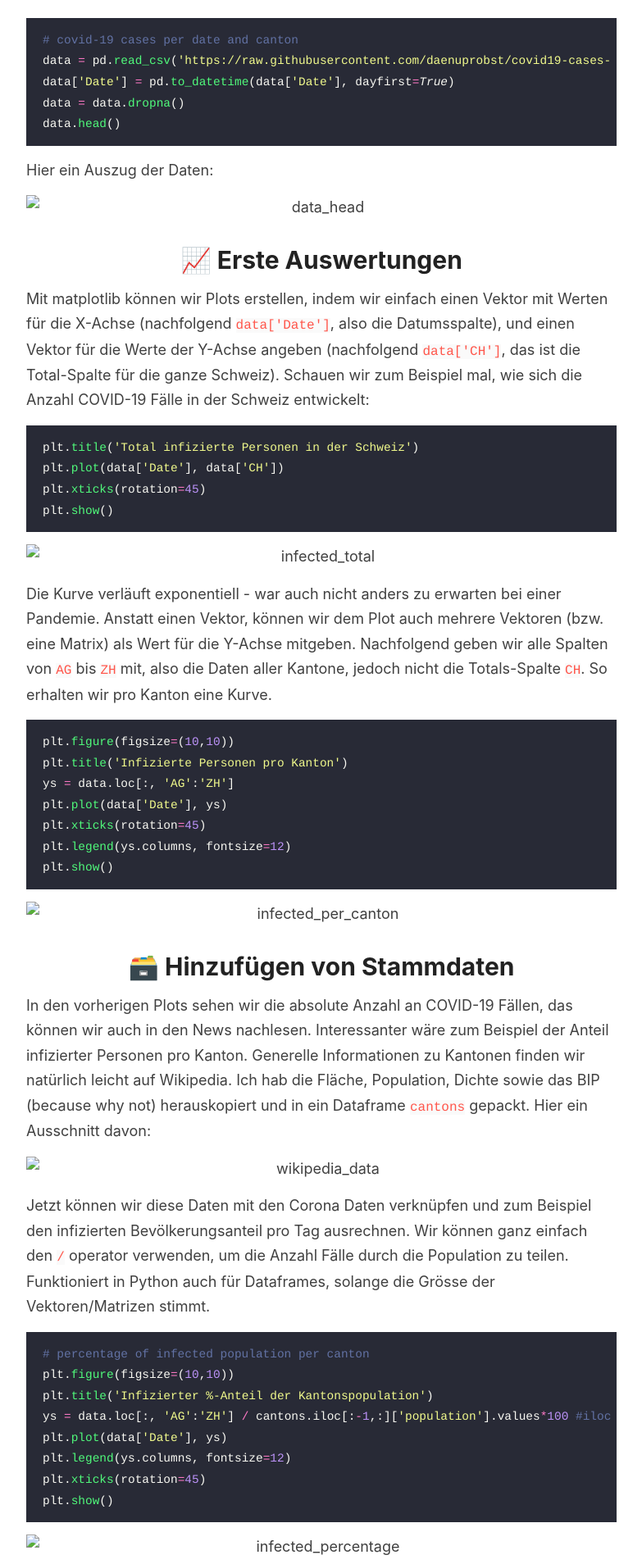
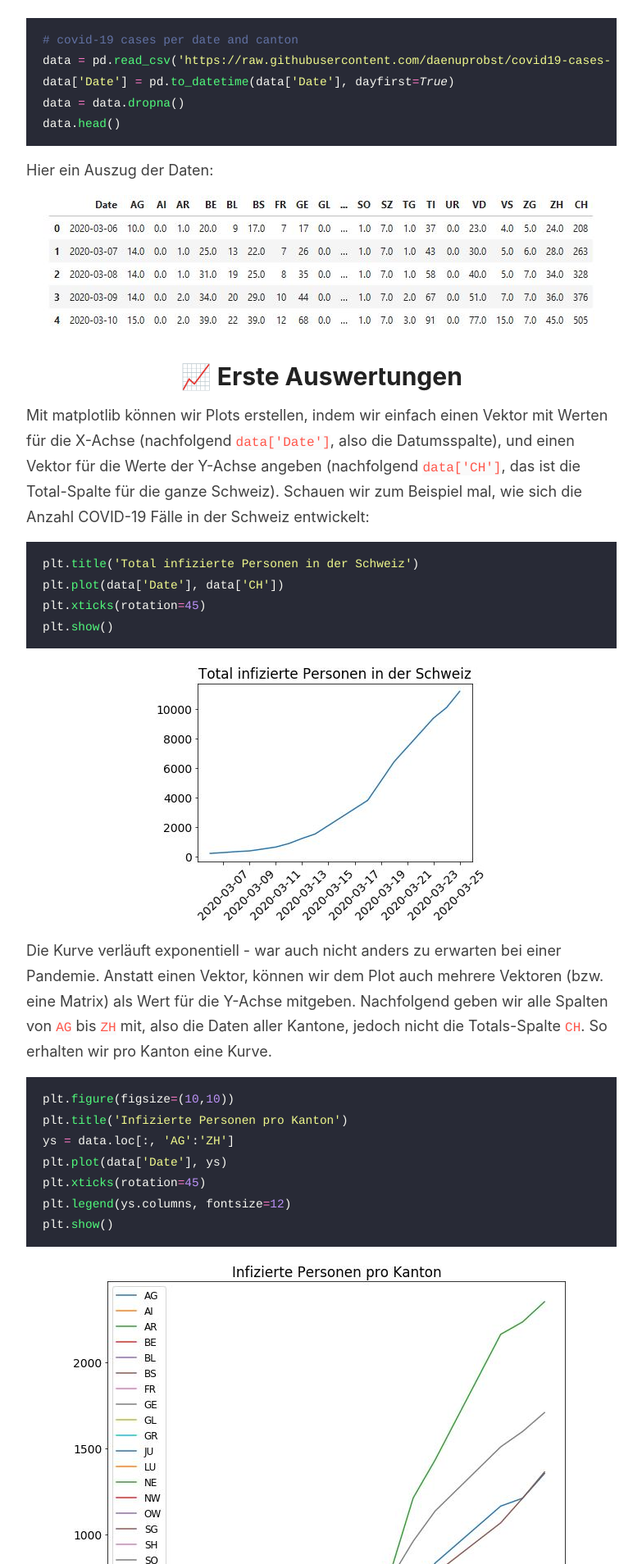
Before and after one commit to patricsteiner/patricsteiner.github.io, a Jekyll site: the page built from _posts/2020-03-26-schweizer-covid-19-datenanalyse-mit-python.md, in a window 1280 px wide. Shown: the part 1346-3254 px from the top of the page at 82% size, without its empty margins (248-1031 px from the left). Built offline with Jekyll 4.4.1, drawn with Linux system fonts in a browser that asks for light colours.

Commit message:
fix images

````diff
--- a/_posts/2020-03-26-schweizer-covid-19-datenanalyse-mit-python.md
+++ b/_posts/2020-03-26-schweizer-covid-19-datenanalyse-mit-python.md
@@ -24,7 +24,7 @@ data.head()
 
 Hier ein Auszug der Daten:
 
-![data_head](images/2020-03-26/data_head.jpg)
+![data_head](/images/2020-03-26/data_head.jpg)
 
 # 📈 Erste Auswertungen
 Mit matplotlib können wir Plots erstellen, indem wir einfach einen Vektor mit Werten für die X-Achse (nachfolgend `data['Date']`, also die Datumsspalte), und einen Vektor für die Werte der Y-Achse angeben (nachfolgend `data['CH']`, das ist die Total-Spalte für die ganze Schweiz). Schauen wir zum Beispiel mal, wie sich die Anzahl COVID-19 Fälle in der Schweiz entwickelt:
@@ -36,7 +36,7 @@ plt.xticks(rotation=45)
 plt.show()
 ```
 
-![infected_total](images/2020-03-26/infected_total.jpg)
+![infected_total](/images/2020-03-26/infected_total.jpg)
 
 Die Kurve verläuft exponentiell - war auch nicht anders zu erwarten bei einer Pandemie.
 Anstatt einen Vektor, können wir dem Plot auch mehrere Vektoren (bzw. eine Matrix) als Wert für die Y-Achse mitgeben. Nachfolgend geben wir alle Spalten von `AG` bis `ZH` mit, also die Daten aller Kantone, jedoch nicht die Totals-Spalte `CH`. So erhalten wir pro Kanton eine Kurve.
@@ -51,12 +51,12 @@ plt.legend(ys.columns, fontsize=12)
 plt.show()
 ```
 
-![infected_per_canton](images/2020-03-26/infected_per_canton.jpg)
+![infected_per_canton](/images/2020-03-26/infected_per_canton.jpg)
 
 # 🗃️ Hinzufügen von Stammdaten
 In den vorherigen Plots sehen wir die absolute Anzahl an COVID-19 Fällen, das können wir auch in den News nachlesen. Interessanter wäre zum Beispiel der Anteil infizierter Personen pro Kanton. Generelle Informationen zu Kantonen finden wir natürlich leicht auf Wikipedia. Ich hab die Fläche, Population, Dichte sowie das BIP (because why not) herauskopiert und in ein Dataframe `cantons` gepackt. Hier ein Ausschnitt davon:
 
-![wikipedia_data](images/2020-03-26/wikipedia_data.jpg)
+![wikipedia_data](/images/2020-03-26/wikipedia_data.jpg)
 
 Jetzt können wir diese Daten mit den Corona Daten verknüpfen und zum Beispiel den infizierten Bevölkerungsanteil pro Tag ausrechnen. Wir können ganz einfach den `/` operator verwenden, um die Anzahl Fälle durch die Population zu teilen. Funktioniert in Python auch für Dataframes, solange die Grösse der Vektoren/Matrizen stimmt.
 
@@ -71,7 +71,7 @@ plt.xticks(rotation=45)
 plt.show()
 ```
 
-![infected_percentage](images/2020-03-26/infected_percentage.jpg)
+![infected_percentage](/images/2020-03-26/infected_percentage.jpg)
 
 Das Bild sieht ähnlich aus wie vorhin, nur die Verteilung der Kantone ist ein wenig anders.
 
@@ -93,17 +93,17 @@ corr = cantons.corr()
 corr.style.background_gradient(cmap='Reds').set_precision(2)
 ```
 
-![corr](images/2020-03-26/corr.jpg)
+![corr](/images/2020-03-26/corr.jpg)
 
 # 🔝 And the winner is ...
 
 Wir wissen bereits, welche Kantone die meisten infizierten Personen haben:
 
-![infected_top_ten](images/2020-03-26/infected_top_ten.jpg)
+![infected_top_ten](/images/2020-03-26/infected_top_ten.jpg)
 
 Aber hier noch mal ein bisschen übersichtlicher, welche Kantone den grössten *Anteil* an Infizierten haben:
 
-![infected_percentage_top_ten](images/2020-03-26/infected_percentage_top_ten.jpg)
+![infected_percentage_top_ten](/images/2020-03-26/infected_percentage_top_ten.jpg)
 
 # 🏠 Blibet daheim!
 Ihr wisst es bereits, wir werden wahrscheinlich bald schon sehr überfüllte Spitäler haben... Darum: bleibt vielleich doch besser zu Hause. Wenn man nur die Fläche der Kantone beachtet, dann gilt das vorallem für unsere kleinen aber dicht besiedelten Kantone Basel-Stadt und Genf!
@@ -115,4 +115,4 @@ plt.barh(ys['name'], ys['infected_per_km2'], color='green')
 plt.show()
 ```
 
-![infected_per_km2_top_ten](images/2020-03-26/infected_per_km2_top_ten.jpg)
+![infected_per_km2_top_ten](/images/2020-03-26/infected_per_km2_top_ten.jpg)
````
